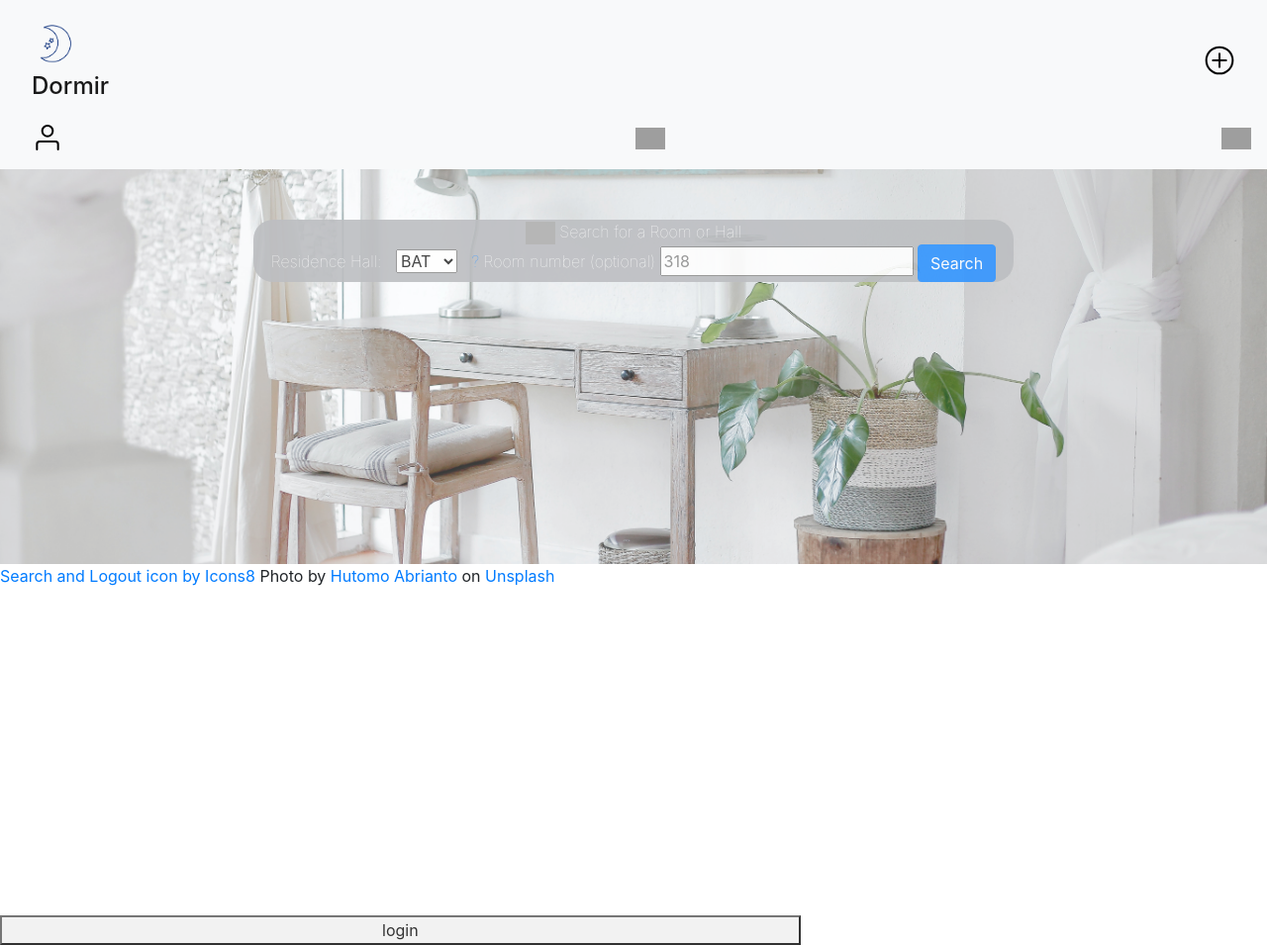
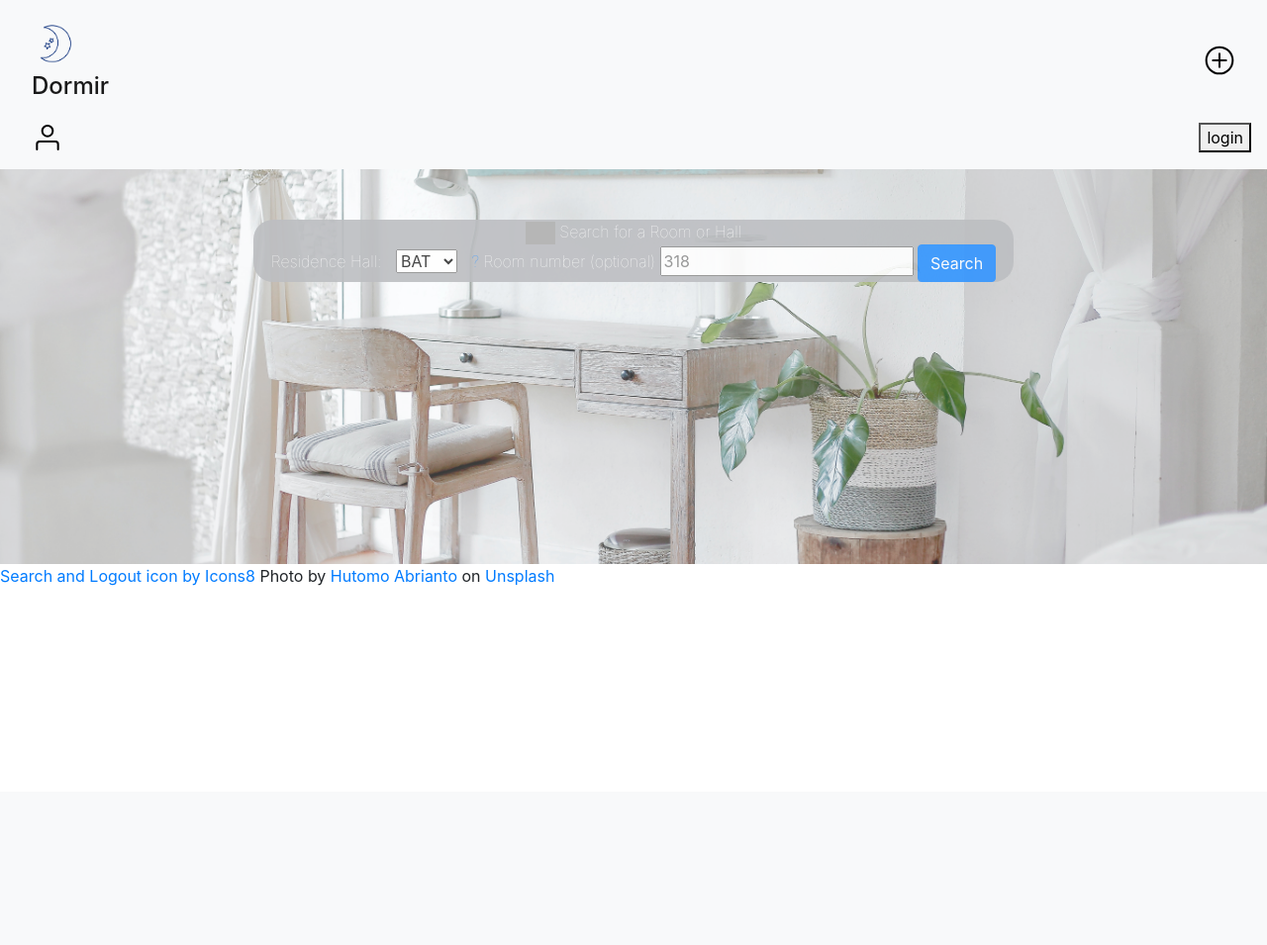
Before and after one commit to rachn313/Dormir, a Flask app: page / in a window 1280 px wide. Shown: the whole page at 99% size. After the commit the page ends 592 px from the top, so only its background shows below. Run offline with Flask 2, Linux system fonts and the light colour scheme; some libraries are stand-ins or nearby versions; grey boxes are pictures that could not be loaded.

Commit message:
trying logout button

```diff
--- a/templates/home.html
+++ b/templates/home.html
@@ -68,13 +68,6 @@
      <button type="button submit" class="btn btn-primary">Search</button>
     </form>
     </div> <!-- end searchform -->
-    {% if username %}
-   <form method="GET" action="{{url_for('cas.logout')}}"><button>logout {{username}}</button></form>
-   <p>CAS username: {{username}}</p>
-
-    {% else %}
-        <form method="GET" action="{{url_for('cas.login')}}"><button id="loginbutton">login</button></form>
-    {% endif %}
         </div>
 
             </div>
@@ -109,15 +102,7 @@
 .homepage-hero{
     opacity:80%;
 }
-#loginbutton{
-    z-index:100000;
-    align-content:center;
-    position:relative;
-    padding-left: 30%;
-    padding-right:30%;
-    margin-top:30%
 
-}
 
 
 
--- a/templates/nav.html
+++ b/templates/nav.html
@@ -23,8 +23,13 @@
             <a class="navbar-brand nav-link font-large" href="{{url_for('index')}}"> <img class="navbar-brand" src="../static/img/LogoIcon.png" style="width: 50px;"> <h4>Dormir </h4> </a>
             <a class="navbar" id = "modal" data-toggle="modal" data-target="#upload-modal" aria-label="upload"><svg style="margin-left: 1000px;" width="32" height="32" viewBox="0 0 24 24" fill="none" xmlns="http://www.w3.org/2000/svg"><path d="M12 7V17M7 12H17" stroke="#000" stroke-width="1.5" stroke-linecap="round" stroke-linejoin="round"></path><circle cx="12" cy="12" r="10" stroke="#000" stroke-width="1.5" stroke-linecap="round" stroke-linejoin="round"></circle></svg></a>
             <a class="navbar" href="{{url_for('profile')}}" aria-label="profile"><svg width="32" height="32" viewBox="0 0 24 24" fill="none" xmlns="http://www.w3.org/2000/svg"><circle cx="12" cy="7" r="4" stroke="#000" stroke-width="1.5" stroke-linecap="round" stroke-linejoin="round"></circle><path d="M4 21V17C4 15.8954 4.89543 15 6 15H18C19.1046 15 20 15.8954 20 17V21" stroke="#000" stroke-width="1.5" stroke-linecap="round" stroke-linejoin="round"></path></svg></a>
-            <a href= "" aria-label="logout"> <img src="https://img.icons8.com/ios/50/000000/exit.png" style="width: 30px;"/>
-            <a href= "{{url_for('searchHome')}}" aria-label="search"> <img src="https://img.icons8.com/ios/50/000000/search--v1.png" style="width: 30px;"/></a>
+
+          {% if username %}
+            <a href= "{{url_for('cas.logout')}}" aria-label="logout"> <img src="https://img.icons8.com/ios/50/000000/exit.png" style="width: 30px;"/>
+
+          {% else %}
+        <form method="GET" action="{{url_for('cas.login')}}"><button>login</button></form>
+          {% endif %}
 
         </nav>
         <!-- UPLOAD FORM -->
```
